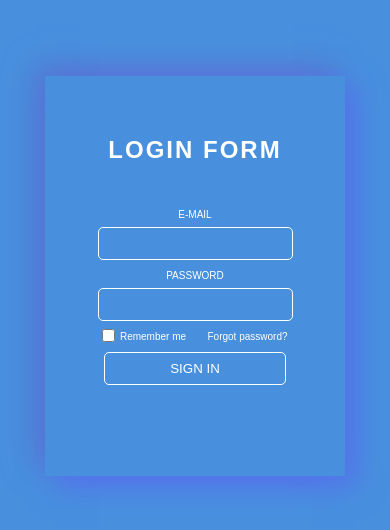
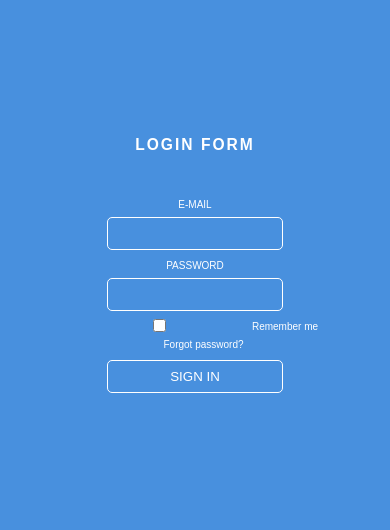
Before and after one commit to mhmd-eshqi/Login-page, a plain HTML site: page index.html in a window 390 px wide. Shown: the part 146-676 px from the top of the page. Drawn offline with Linux system fonts and the light colour scheme.

Commit message:
First attempt to making the login form responsive

```diff
--- a/style.css
+++ b/style.css
@@ -27,6 +27,29 @@ body {
   text-align: center;
   box-shadow: 10px 10px 28px rgb(84, 113, 238),
     -10px -10px 28px rgb(89, 116, 206);
+}
+
+@media (max-width: 600px) {
+  .log-box {
+    width: 65vw;
+    box-shadow: none;
+  }
+  h2 {
+    font-size: 4vw;
+
+  }
+
+  input {
+    width: 45vw;
+  }
+
+  button {
+    max-width: 45vw;
+
+  }
+  label {
+    font-size: 2vh;
+  }
 }
 
 h2 {
@@ -70,7 +93,8 @@ a {
 
 button {
   background: transparent;
-  padding: 8px 65px;
+  width: 185px;
+  height: 33px;
   border: 1px solid #fff;
   margin-top: 8px;
   border-radius: 5px;
```
